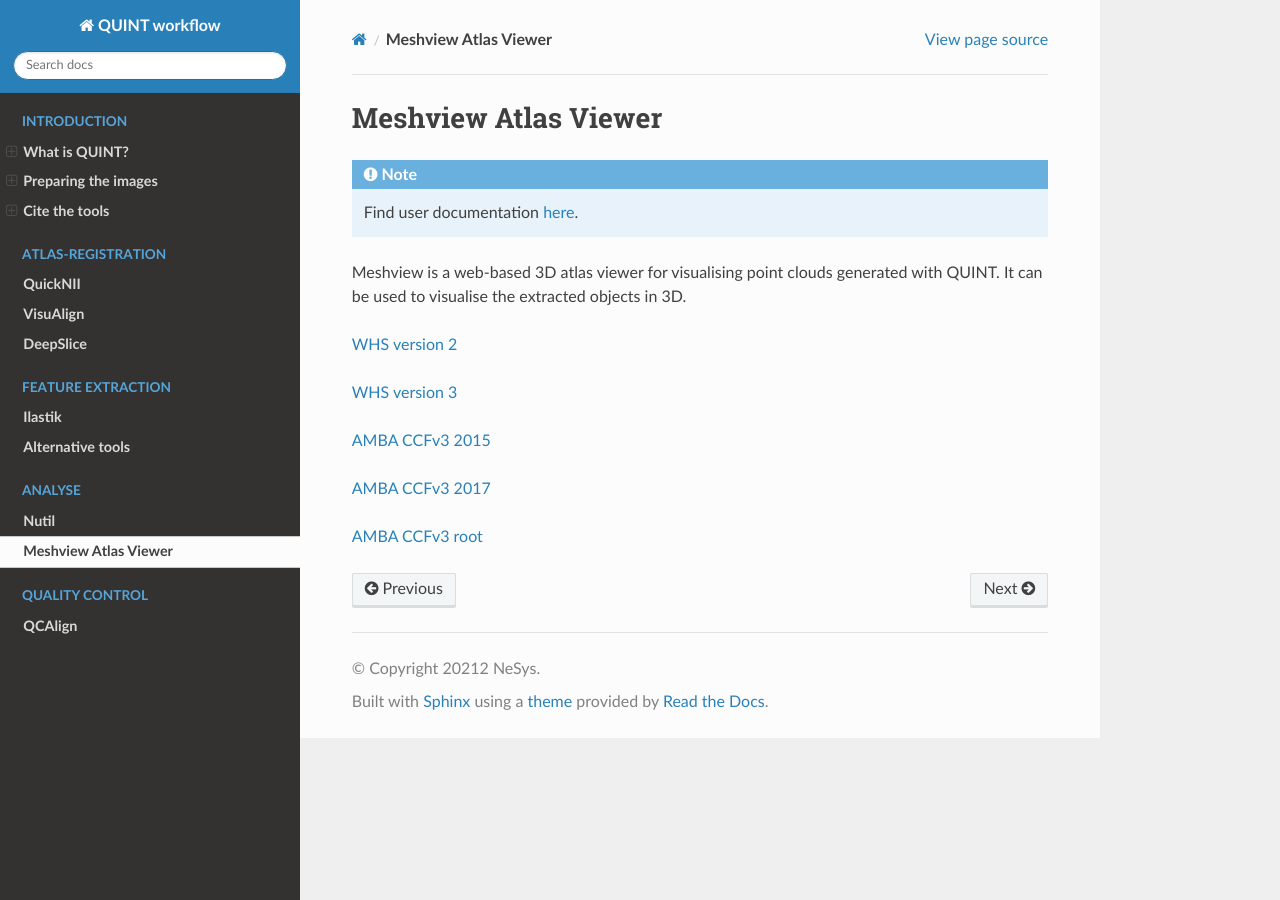
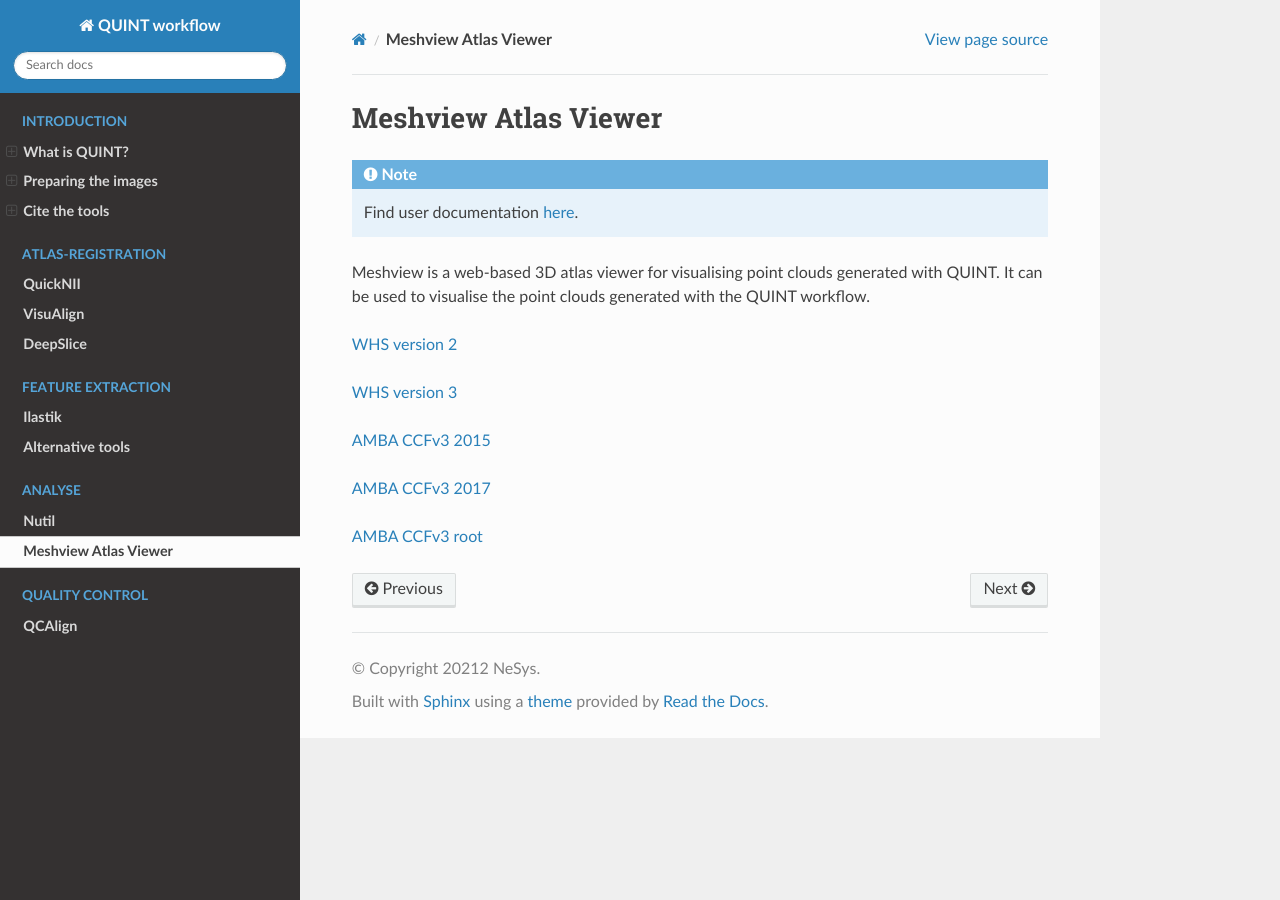
Before and after one commit to Neural-Systems-at-UIO/QUINT_workflow, a Sphinx documentation site: the page built from docs/Meshview.rst, in a window 1280 px wide. Built offline with Sphinx 7.4.7 and the Read the Docs theme 2.0.0, drawn with Linux system fonts in a browser that asks for light colours.

Commit message:
Update Meshview.rst

```diff
--- a/docs/Meshview.rst
+++ b/docs/Meshview.rst
@@ -5,7 +5,7 @@
 
    Find user documentation `here <https://meshview-for-brain-atlases.readthedocs.io/en/latest/>`_.
 
-Meshview is a web-based 3D atlas viewer for visualising point clouds generated with QUINT. It can be used to visualise the extracted objects in 3D.
+Meshview is a web-based 3D atlas viewer for visualising point clouds generated with QUINT. It can be used to visualise the point clouds generated with the QUINT workflow.
 
 `WHS version 2 <https://meshview.apps.hbp.eu/?atlas=WHS_SD_Rat_v2_39um>`_
 
```
